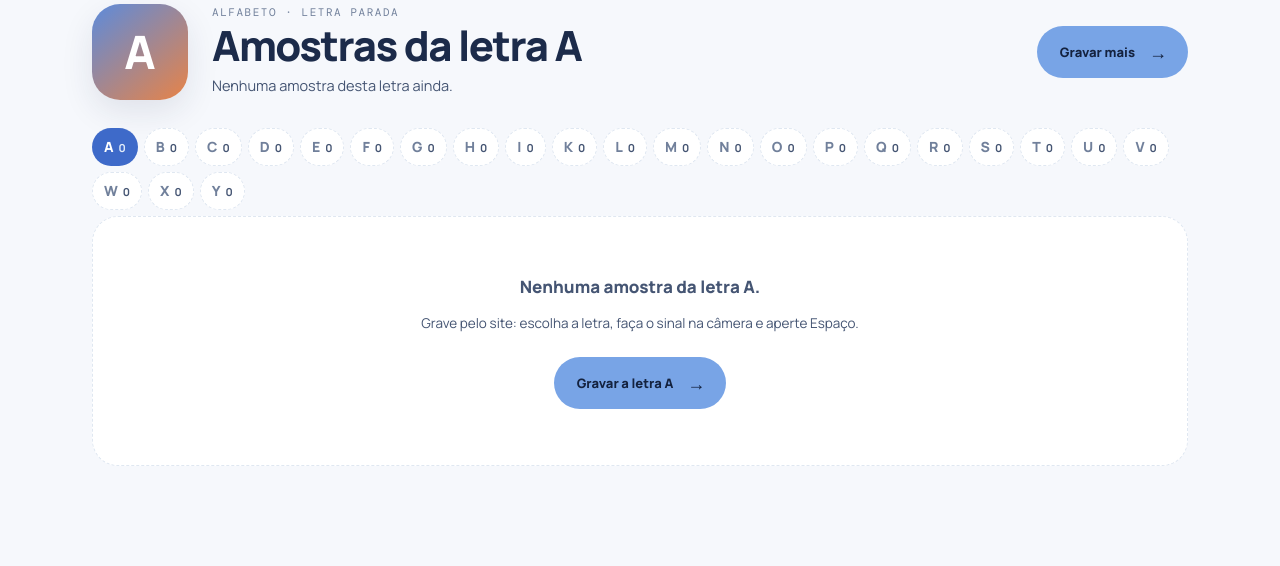
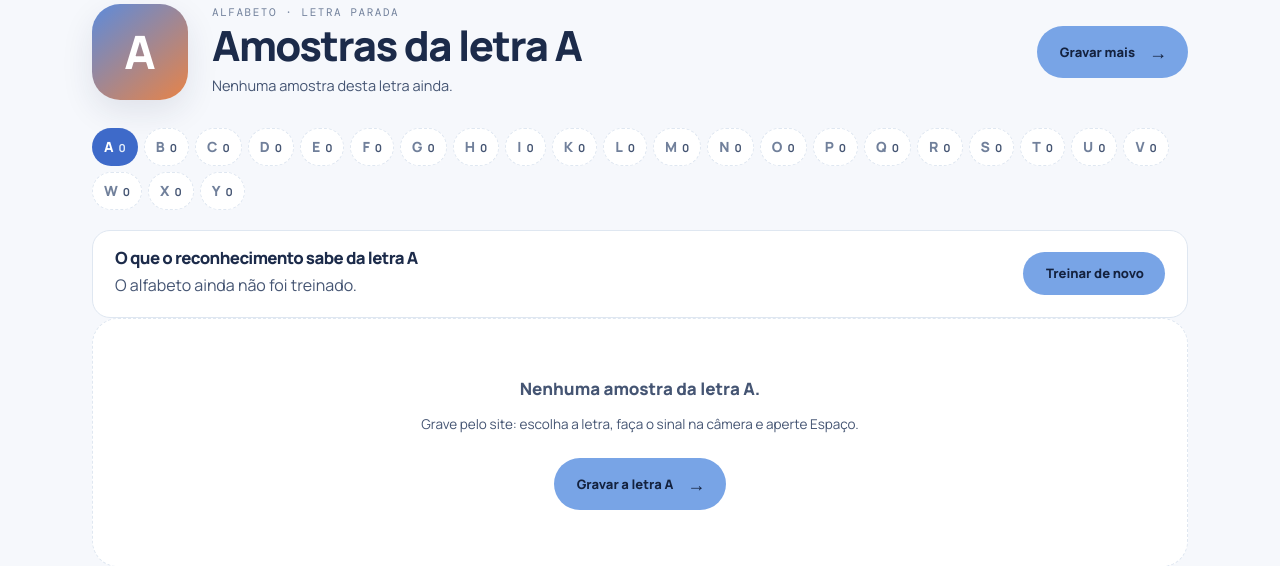
Before and after one commit to VqtorZ/LibrAI, a Django app: page /gestos/alfabeto/A/ in a window 1280 px wide. Shown: the part 165-731 px from the top of the page. Before the commit the page ends 631 px from the top, so only its background shows below. Run offline with Django 5.2, Linux system fonts and the light colour scheme; the visitor is signed in with stand-in values (Sample User, id 1).

Commit message:
feat: amostras treinadas × novas e "tirar a letra do reconhecimento"
- o treino registra no modelo quais amostras de cada letra ele aprendeu
- o modelo final aprende todas as amostras (a separação 80/20 agora só mede
  o acerto; antes 1 em cada 5 amostras nunca era aprendida)
- página da letra: painel com o que o reconhecimento sabe (aprendidas, já
  excluídas mas ainda lembradas, novas), etiquetas "treinada"/"nova" e
  atalhos "Só as treinadas" / "Só as novas"
- "Tirar a letra X do reconhecimento": refaz o modelo sem a letra (amostras
  guardadas; volta no próximo treino normal), com confirmação; 300 testes

Co-Authored-By: Claude Opus 5.5 <noreply@anthropic.com>

```diff
--- a/libras/estatico/amostras.py
+++ b/libras/estatico/amostras.py
@@ -115,7 +115,7 @@ def id_da_linha(linha):
     return hashlib.sha1(linha.rstrip(FIM_DE_LINHA).encode("utf-8")).hexdigest()[:12]
 
 
-class _Ids:
+class Ids:
     """Dá ids às linhas na ordem do arquivo: ``<conteúdo>-<n>``.
 
     Duas amostras idênticas (Espaço apertado duas vezes na mesma imagem da
@@ -140,7 +140,7 @@ def listar(letra, caminho=None):
     letra = validar_letra(letra)
     caminho = _arquivo(caminho)
     amostras = []
-    ids = _Ids()
+    ids = Ids()
     try:
         with caminho.open(encoding="utf-8") as arquivo:
             next(arquivo, None)  # cabeçalho
@@ -180,7 +180,7 @@ def apagar(letra, ids, caminho=None):
             return 0
         mantidas = [linhas[0]]
         apagadas = 0
-        ids = _Ids()
+        ids = Ids()
         for linha in linhas[1:]:
             if linha.split(",", 1)[0].strip() == letra and ids(linha) in alvo:
                 apagadas += 1
--- a/libras/urls.py
+++ b/libras/urls.py
@@ -35,6 +35,11 @@ urlpatterns = [
         views.alfabeto_amostras_apagar,
         name="alfabeto_amostras_apagar",
     ),
+    re_path(
+        r"^gestos/alfabeto/(?P<letra>[A-Za-z])/tirar-do-reconhecimento/$",
+        views.alfabeto_letra_tirar,
+        name="alfabeto_letra_tirar",
+    ),
     path(
         "gestos/alfabeto/desfazer/",
         views.alfabeto_amostra_desfazer,
--- a/libras/views.py
+++ b/libras/views.py
@@ -439,6 +439,7 @@ def alfabeto_letra(request, letra):
     except amostras_alfabeto.AmostraEstaticaInvalida:
         raise Http404("Letra inválida.")
     amostras = amostras_alfabeto.listar(letra)
+    treino = _treino_da_letra(letra, amostras)
     for amostra in amostras:
         amostra["desenho"] = desenho_da_mao(amostra.pop("valores"))
     contagem = amostras_alfabeto.contar()
@@ -446,8 +447,60 @@ def alfabeto_letra(request, letra):
     return render(
         request,
         "libras/alfabeto_letra.html",
-        {"letra": letra, "amostras": amostras, "letras": letras},
+        {"letra": letra, "amostras": amostras, "letras": letras, "treino": treino},
     )
+
+
+def _treino_da_letra(letra, amostras):
+    """O que o modelo atual sabe da letra; marca cada amostra como treinada ou nova.
+
+    ``amostra["treinada"]`` fica True/False — ou None quando o modelo é de
+    antes do registro das amostras treinadas (aí só dá para saber se ele
+    reconhece a letra).
+    """
+    classificador_alfabeto.conferir(agora_mesmo=True)
+    registro = classificador_alfabeto.amostras_treinadas
+    ids_no_modelo = set(registro.get(letra, [])) if registro is not None else None
+    for amostra in amostras:
+        amostra["treinada"] = None if ids_no_modelo is None else amostra["id"] in ids_no_modelo
+    ids_atuais = {amostra["id"] for amostra in amostras}
+    treinado_em = classificador_alfabeto.treinado_em
+    return {
+        "existe": classificador_alfabeto.modelo is not None,
+        "reconhece": letra in classificador_alfabeto.letras,
+        "fora": letra in classificador_alfabeto.letras_fora,
+        "treinado_em": datetime.fromisoformat(treinado_em) if treinado_em else None,
+        "com_registro": ids_no_modelo is not None,
+        "aprendidas": len(ids_no_modelo) if ids_no_modelo is not None else None,
+        "excluidas": len(ids_no_modelo - ids_atuais) if ids_no_modelo is not None else None,
+        "treinadas": sum(1 for a in amostras if a["treinada"]),
+        "novas": sum(1 for a in amostras if a["treinada"] is False),
+    }
+
+
+@apenas_admin
+@require_POST
+def alfabeto_letra_tirar(request, letra):
+    """Refaz o modelo do alfabeto SEM a letra: ela some do reconhecimento.
+
+    As amostras continuam guardadas; a letra volta no próximo "Treinar
+    alfabeto" normal.
+    """
+    try:
+        letra = amostras_alfabeto.validar_letra(letra)
+    except amostras_alfabeto.AmostraEstaticaInvalida:
+        raise Http404("Letra inválida.")
+    try:
+        treinar_modelo_alfabeto(sem_letras=[letra])
+    except ErroTreino as exc:
+        messages.error(request, f"Não foi possível tirar a letra {letra}: {exc}")
+    else:
+        messages.success(
+            request,
+            f"A letra {letra} saiu do reconhecimento. As amostras dela continuam guardadas; "
+            "ela volta quando alguém clicar em Treinar alfabeto.",
+        )
+    return redirect("alfabeto_letra", letra=letra)
 
 
 @apenas_admin
--- a/static/css/app.css
+++ b/static/css/app.css
@@ -2354,3 +2354,94 @@ a.conta-ola.is-active {
 .tabela-amostras tbody tr:has(.col-selecao input:checked) {
     background: rgba(217, 90, 71, .06);
 }
+
+/* Página da letra: o que o modelo atual sabe dela. */
+.treino-letra {
+    display: flex;
+    flex-wrap: wrap;
+    align-items: center;
+    justify-content: space-between;
+    gap: 16px 24px;
+    margin: 20px 0 0;
+    padding: 18px 22px;
+    border: 1px solid var(--color-border);
+    border-radius: var(--radius-md);
+    background: var(--color-surface);
+}
+
+.treino-letra > div:first-child {
+    flex: 1 1 420px;
+}
+
+.treino-letra h2 {
+    margin: 0 0 6px;
+    font-size: 1.05rem;
+}
+
+.treino-letra p {
+    margin: 0;
+    color: var(--color-text-secondary);
+    line-height: 1.6;
+}
+
+.treino-alerta {
+    color: #B4442F;
+}
+
+.treino-letra-acoes {
+    display: flex;
+    flex-wrap: wrap;
+    gap: 10px;
+}
+
+.botao-tirar {
+    padding: 11px 18px;
+    border: 1px solid rgba(217, 90, 71, .45);
+    border-radius: var(--radius-full);
+    background: transparent;
+    color: #B4442F;
+    font: 800 14px var(--font-body);
+    cursor: pointer;
+}
+
+.botao-tirar:hover {
+    background: rgba(217, 90, 71, .08);
+}
+
+.selecao-atalhos {
+    display: inline-flex;
+    flex-wrap: wrap;
+    gap: 6px;
+}
+
+.selecao-atalho {
+    padding: 6px 12px;
+    border: 1px solid var(--color-border);
+    border-radius: var(--radius-full);
+    background: var(--color-surface);
+    color: var(--color-link);
+    font: 800 12px var(--font-body);
+    cursor: pointer;
+}
+
+.selecao-atalho:hover {
+    border-color: var(--color-primary);
+    background: var(--color-primary-soft);
+}
+
+.amostra-etiqueta {
+    justify-self: center;
+    padding: 2px 9px;
+    border-radius: var(--radius-full);
+    font: 700 11px var(--font-mono);
+}
+
+.amostra-etiqueta.treinada {
+    background: var(--color-primary-soft);
+    color: var(--color-link);
+}
+
+.amostra-etiqueta.nova {
+    background: rgba(47, 158, 110, .14);
+    color: #1F7A52;
+}
--- a/static/js/selecao-amostras.js
+++ b/static/js/selecao-amostras.js
@@ -2,10 +2,57 @@
 //
 // A página marca o bloco com data-selecao="<id do formulário em lote>" e
 // data-rotulo="da letra A" (vai na pergunta). As caixinhas usam
-// form="<id do formulário>" e name="amostra". Formulários de uma amostra só
-// têm data-excluir-uma="#12". Tudo passa pela janela de confirmação
-// (_confirmar_amostras.html) antes de apagar.
+// form="<id do formulário>" e name="amostra" (e data-grupo="treinada"/"nova"
+// para os atalhos "Só as treinadas"/"Só as novas"). Formulários de uma
+// amostra só têm data-excluir-uma="#12"; o de tirar a letra do
+// reconhecimento, data-tirar="A". Tudo passa pela janela de confirmação
+// (_confirmar_amostras.html) antes de enviar.
 (function () {
+    const janela = document.getElementById('janela-amostras');
+    const titulo = document.getElementById('titulo-amostras');
+    const texto = document.getElementById('texto-amostras');
+    const aviso = janela && janela.querySelector('.excluir-aviso');
+    const sim = document.getElementById('confirmar-amostras');
+    let formAlvo = null;
+
+    function confirmar(form, mensagem, opcoes = {}) {
+        const { cabecalho = 'Excluir amostras?', botao = 'Sim, excluir', definitivo = true } = opcoes;
+        if (!janela || !janela.showModal) {
+            if (window.confirm(definitivo ? `${mensagem} Esta ação não pode ser desfeita.` : mensagem)) form.submit();
+            return;
+        }
+        formAlvo = form;
+        titulo.textContent = cabecalho;
+        texto.textContent = mensagem;
+        sim.textContent = botao;
+        aviso.hidden = !definitivo;
+        janela.showModal();
+    }
+
+    if (janela) {
+        // form.submit() não dispara o evento "submit": não pergunta de novo.
+        sim.addEventListener('click', () => {
+            if (formAlvo) formAlvo.submit();
+        });
+        janela.addEventListener('click', (evento) => {
+            if (evento.target === janela || evento.target.closest('[data-fechar]')) janela.close();
+        });
+    }
+
+    // Tirar a letra do reconhecimento (existe mesmo sem amostras na página).
+    const formTirar = document.querySelector('form[data-tirar]');
+    if (formTirar) {
+        formTirar.addEventListener('submit', (evento) => {
+            evento.preventDefault();
+            const letra = formTirar.dataset.tirar;
+            confirmar(
+                formTirar,
+                `O reconhecimento deixa de ler a letra ${letra}. As amostras dela ficam guardadas, e ela volta no próximo "Treinar alfabeto".`,
+                { cabecalho: `Tirar a letra ${letra} do reconhecimento?`, botao: 'Sim, tirar', definitivo: false },
+            );
+        });
+    }
+
     const raiz = document.querySelector('[data-selecao]');
     if (!raiz) return;
     const formLote = document.getElementById(raiz.dataset.selecao);
@@ -14,10 +61,6 @@
     const todas = document.getElementById('selecionar-todas');
     const contador = document.getElementById('total-selecionadas');
     const botaoLote = document.getElementById('excluir-selecionadas');
-    const janela = document.getElementById('janela-amostras');
-    const texto = document.getElementById('texto-amostras');
-    const sim = document.getElementById('confirmar-amostras');
-    let formAlvo = null;
 
     const marcadas = () => caixas.filter((caixa) => caixa.checked).length;
 
@@ -31,22 +74,19 @@
         }
     }
 
-    function confirmar(form, mensagem) {
-        if (!janela || !janela.showModal) {
-            if (window.confirm(`${mensagem} Esta ação não pode ser desfeita.`)) form.submit();
-            return;
-        }
-        formAlvo = form;
-        texto.textContent = mensagem;
-        janela.showModal();
-    }
-
     if (todas) {
         todas.addEventListener('change', () => {
             caixas.forEach((caixa) => { caixa.checked = todas.checked; });
             atualizar();
         });
     }
+    // "Só as treinadas" / "Só as novas": marca exatamente aquele grupo.
+    document.querySelectorAll('[data-marcar]').forEach((botao) => {
+        botao.addEventListener('click', () => {
+            caixas.forEach((caixa) => { caixa.checked = caixa.dataset.grupo === botao.dataset.marcar; });
+            atualizar();
+        });
+    });
     caixas.forEach((caixa) => caixa.addEventListener('change', atualizar));
 
     formLote.addEventListener('submit', (evento) => {
@@ -66,14 +106,5 @@
         });
     });
 
-    if (janela) {
-        // form.submit() não dispara o evento "submit": não pergunta de novo.
-        sim.addEventListener('click', () => {
-            if (formAlvo) formAlvo.submit();
-        });
-        janela.addEventListener('click', (evento) => {
-            if (evento.target === janela || evento.target.closest('[data-fechar]')) janela.close();
-        });
-    }
     atualizar();
 })();
--- a/templates/libras/alfabeto_letra.html
+++ b/templates/libras/alfabeto_letra.html
@@ -39,11 +39,54 @@
         <ul class="messages">{% for message in messages %}<li class="{{ message.tags }}">{{ message }}</li>{% endfor %}</ul>
         {% endif %}
 
+        <section class="treino-letra" aria-labelledby="titulo-treino">
+            <div>
+                <h2 id="titulo-treino">O que o reconhecimento sabe da letra {{ letra }}</h2>
+                {% if not treino.existe %}
+                <p>O alfabeto ainda não foi treinado.</p>
+                {% elif treino.fora %}
+                <p><strong>A letra {{ letra }} está fora do reconhecimento</strong> (tirada no último treino). As
+                    {{ amostras|length }} amostras dela continuam guardadas e voltam no próximo "Treinar alfabeto".</p>
+                {% elif not treino.reconhece %}
+                <p>O modelo atual <strong>não reconhece a letra {{ letra }}</strong>. Treine o alfabeto para ela entrar.</p>
+                {% elif treino.com_registro %}
+                <p>Treinado em {{ treino.treinado_em|date:"d/m/Y \à\s H:i" }} com
+                    <strong>{{ treino.aprendidas }} amostra{{ treino.aprendidas|pluralize }}</strong> desta letra{% if treino.excluidas %}
+                    — <strong class="treino-alerta">{{ treino.excluidas }} já {{ treino.excluidas|pluralize:"foi,foram" }}
+                        excluída{{ treino.excluidas|pluralize }}</strong>, mas o reconhecimento ainda lembra
+                    dela{{ treino.excluidas|pluralize }} até treinar de novo{% endif %}.
+                    {% if treino.novas %}{{ treino.novas }} amostra{{ treino.novas|pluralize }}
+                    nova{{ treino.novas|pluralize }} ainda não {{ treino.novas|pluralize:"foi,foram" }}
+                    treinada{{ treino.novas|pluralize }}.{% endif %}</p>
+                {% else %}
+                <p>O modelo atual reconhece a letra {{ letra }}, mas é de antes do registro de amostras treinadas:
+                    <strong>treine de novo</strong> para ver quais amostras ele aprendeu e para ele esquecer as que
+                    você excluiu.</p>
+                {% endif %}
+            </div>
+            <div class="treino-letra-acoes">
+                {% url 'treinar_alfabeto' as url_treino_alfabeto %}
+                {% include "libras/_botao_treinar.html" with url_treino=url_treino_alfabeto texto="Treinar de novo" voltar=request.path %}
+                {% if treino.reconhece %}
+                <form method="post" action="{% url 'alfabeto_letra_tirar' letra %}" id="form-tirar" data-tirar="{{ letra }}">
+                    {% csrf_token %}
+                    <button type="submit" class="botao-tirar">Tirar a letra {{ letra }} do reconhecimento</button>
+                </form>
+                {% endif %}
+            </div>
+        </section>
+
         {% if amostras %}
         <div class="selecao-barra" data-selecao="form-apagar" data-rotulo="da letra {{ letra }}">
             <label class="selecao-todas">
                 <input type="checkbox" id="selecionar-todas"> Selecionar todas
             </label>
+            {% if treino.com_registro and treino.reconhece %}
+            <span class="selecao-atalhos">
+                <button type="button" class="selecao-atalho" data-marcar="treinada">Só as treinadas ({{ treino.treinadas }})</button>
+                <button type="button" class="selecao-atalho" data-marcar="nova">Só as novas ({{ treino.novas }})</button>
+            </span>
+            {% endif %}
             <span class="selecao-contador" id="total-selecionadas" aria-live="polite">nenhuma selecionada</span>
             <form method="post" action="{% url 'alfabeto_amostras_apagar' letra %}" id="form-apagar">
                 {% csrf_token %}
@@ -54,7 +97,7 @@
 
         <ul class="amostras-grade">
             {% for amostra in amostras %}
-            <li class="amostra-cartao">
+            <li class="amostra-cartao{% if amostra.treinada is False %} is-nova{% endif %}">
                 <label class="amostra-selecao">
                     {% localize off %}{# SVG usa ponto decimal, não a vírgula do pt-BR #}
                     <svg class="amostra-mao" viewBox="0 0 100 100" aria-hidden="true">
@@ -63,8 +106,12 @@
                     </svg>
                     {% endlocalize %}
                     <span class="amostra-numero"><input type="checkbox" form="form-apagar" name="amostra"
-                            value="{{ amostra.id }}" aria-label="Selecionar a amostra {{ amostra.numero }}">
+                            value="{{ amostra.id }}" aria-label="Selecionar a amostra {{ amostra.numero }}"
+                            {% if amostra.treinada is not None %}data-grupo="{% if amostra.treinada %}treinada{% else %}nova{% endif %}"{% endif %}>
                         #{{ amostra.numero }}</span>
+                    {% if treino.reconhece and amostra.treinada is not None %}
+                    <span class="amostra-etiqueta {% if amostra.treinada %}treinada{% else %}nova{% endif %}">{% if amostra.treinada %}treinada{% else %}nova{% endif %}</span>
+                    {% endif %}
                 </label>
                 <form method="post" action="{% url 'alfabeto_amostras_apagar' letra %}" data-excluir-uma="#{{ amostra.numero }}">
                     {% csrf_token %}
```
Also changed, not shown: libras/estatico/classificador.py (+17 -3 lines), libras/estatico/treino.py (+43 -6 lines), libras/tests/test_alfabeto_site.py (+134 -0 lines), .claude/CONTEXTO.md.
